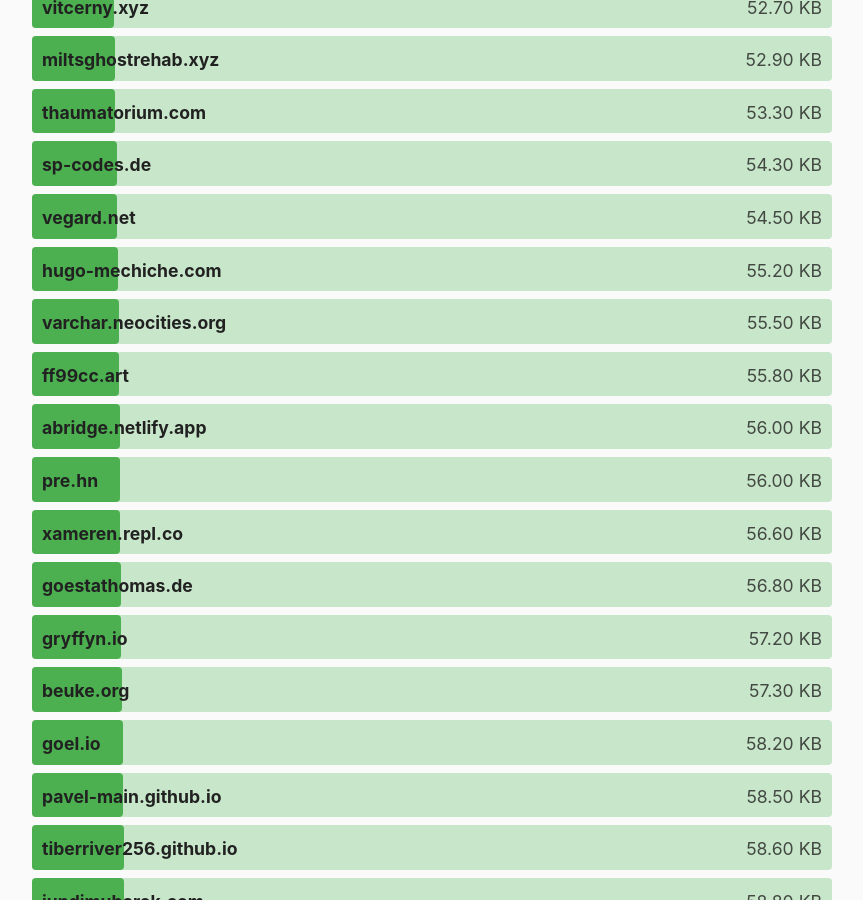
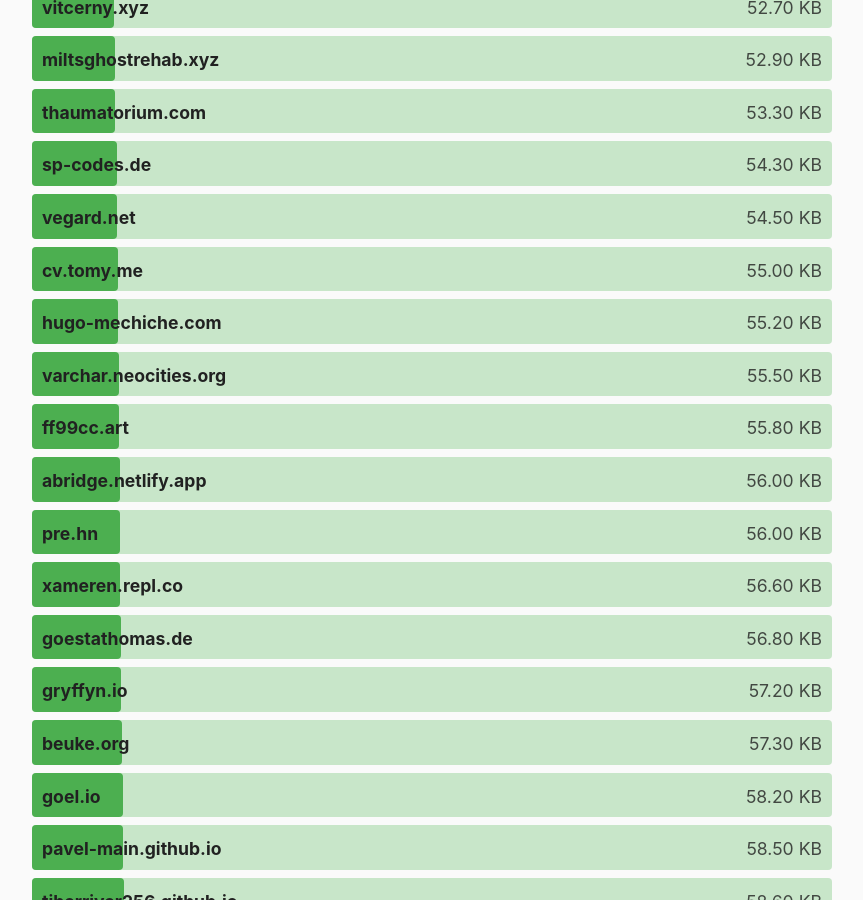
Before and after one commit to kevquirk/512kb.club, a Jekyll site: the page built from index.md, in a window 1280 px wide and 900 px high, scrolled down 16681 px. Shown: the whole window, without its empty margins (208-1071 px from the left). Built offline with Jekyll 4.4.1, drawn with Linux system fonts in a browser that asks for light colours.

Commit message:
Add cv.tomy.me

```diff
--- a/_data/sites.yml
+++ b/_data/sites.yml
@@ -1,3 +1,8 @@
+- domain: cv.tomy.me
+  url: https://cv.tomy.me
+  size: 55
+  last_checked: 2024-01-24
+
 - domain: 0chris.com
   url: https://www.0chris.com/
   size: 4.3
```
